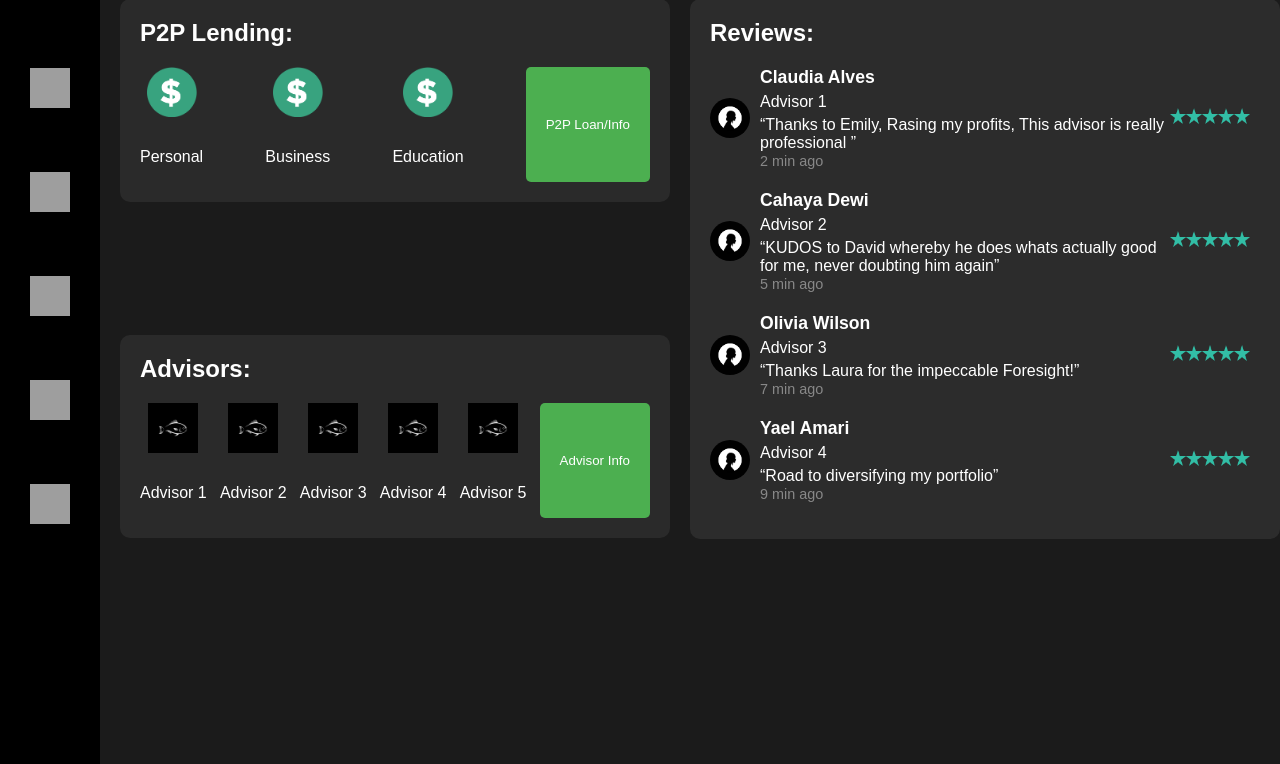
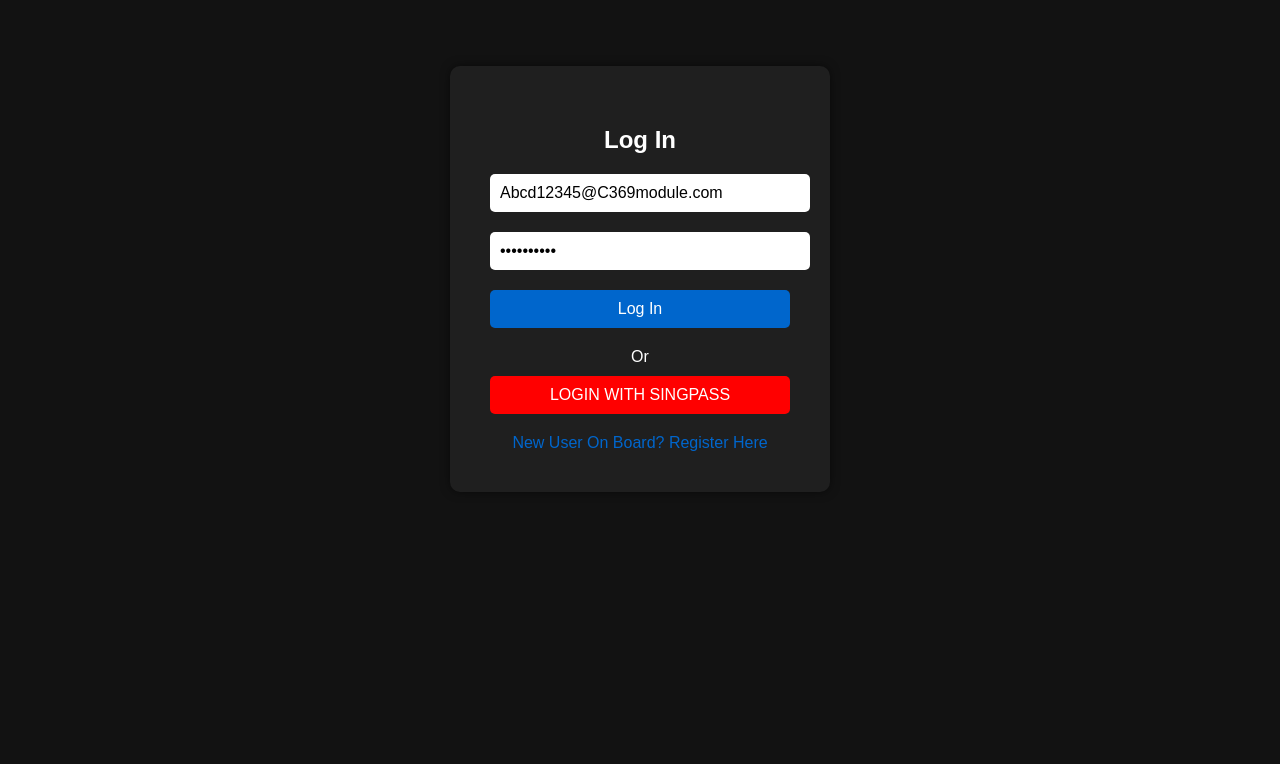
Before and after one commit to 23008079-Wayne/GA, a plain HTML site: page index.html in a window 1280 px wide. Shown: the part 121-885 px from the top of the page. After the commit the page ends 800 px from the top, so only its background shows below. Drawn offline with Linux system fonts and the light colour scheme; grey boxes are pictures that could not be loaded.

Commit message:
Changing of name

```diff
--- a/index.html
+++ b/index.html
@@ -3,154 +3,126 @@
 <head>
     <meta charset="UTF-8">
     <meta name="viewport" content="width=device-width, initial-scale=1.0">
-    <title class="glow">HomePage</title>
+    <title>Login Page</title>
     <link rel="stylesheet" href="styles.css">
-    <a href="contactus.html" class="contact-us"> Contact US </a>
+    <script>
+        function redirectToIndex(event) {
+            event.preventDefault(); // Prevent form submission
+            window.location.href = "index.html"; // Redirect to index.html
+        }
+
+        function showRegistrationAlert(event) {
+            event.preventDefault(); // Prevent default link behavior
+            alert("A registration email has been sent to your email.");
+        }
+
+        function redirectToScanner() {
+            window.location.href = "scanner.html"; // Redirect to scanner.html
+        }
+    </script>
+    <style>
+        body {
+            margin: 0;
+            padding: 0;
+            font-family: Arial, sans-serif;
+            background-color: #121212;
+            color: white;
+            display: flex;
+            justify-content: center;
+            align-items: center;
+            height: 100vh;
+        }
+
+        .login-container {
+            display: flex;
+            justify-content: center;
+            align-items: center;
+            width: 100%;
+            height: 100%;
+        }
+
+        .login-box {
+            background-color: #1f1f1f;
+            padding: 40px;
+            border-radius: 10px;
+            box-shadow: 0 0 10px rgba(0, 0, 0, 0.5);
+            text-align: center;
+            width: 300px;
+        }
+
+        h2 {
+            margin-bottom: 20px;
+        }
+
+        .textbox {
+            margin-bottom: 20px;
+        }
+
+        .textbox input {
+            width: 100%;
+            padding: 10px;
+            border: none;
+            border-radius: 5px;
+            outline: none;
+            font-size: 16px;
+        }
+
+        .btn, .singpass-btn {
+            width: 100%;
+            padding: 10px;
+            border: none;
+            border-radius: 5px;
+            font-size: 16px;
+            cursor: pointer;
+        }
+
+        .btn {
+            background-color: #0066cc;
+            color: white;
+        }
+
+        .singpass-btn {
+            background-color: #ff0000;
+            color: white;
+            margin-top: 10px;
+        }
+
+        .login-options {
+            margin: 20px 0;
+        }
+
+        .register-link a {
+            color: #0066cc;
+            text-decoration: none;
+        }
+
+        .register-link a:hover {
+            text-decoration: underline;
+        }
+
+    </style>
 </head>
 <body>
-    <div class="sidebar">
-        <div class="logo">
-            <img src="E-Wave.png" alt="Logo">
-        </div>
-        <nav>
-            <ul>
-                <li><a href="index.html"><img src="https://d2gg9evh47fn9z.cloudfront.net/800px_COLOURBOX5559065.jpg"
-                     alt="HomePage"></a></li>
-                <li><a href="wealthmanagementgraph.html"><img src="https://png.pngtree.com/png-vector/20190801/ourlarge/pngtree-vector-graph-icon-png-image_1638753.jpg"
-                    alt="Graph"></a></li>
-                <li><a href="wealthmanagementnotif.html"><img src="https://png.pngtree.com/png-vector/20190321/ourmid/pngtree-vector-notification-icon-png-image_855007.jpg"
-                    alt="Notification"></a></li>
-                <li><a href="wealthmanagementwallet.html"><img src="https://static.vecteezy.com/system/resources/previews/000/575/709/non_2x/credit-card-icon-vector.jpg"
-                    alt="Wallet"></a></li>
-                <li><a href="wealthmanagementsetting.html"><img src="https://i.pinimg.com/736x/73/f9/c2/73f9c2b31c29ec635c35a4b6915aefc3.jpg"
-                    alt="Settings"></a></li>
-            </ul>
-        </nav>
-    </div>
-
-    <div class="main-content">
-        <header>
-            <div class="header-title">
-                <h1>HomePage</h1>
-            </div>
-        </header>
-        <section class="p2p-lending">
-            <h2>P2P Lending:</h2>
-            <div class="lenders">
-                <div class="lender">
-                    <img src="dollar.png" alt="Lender A">
-                    <p>Personal</p>
+    <div class="login-container">
+        <div class="login-box">
+            <h2>Log In</h2>
+            <form onsubmit="redirectToIndex(event)">
+                <div class="textbox">
+                    <input type="text" placeholder="Username" name="username" value="Abcd12345@C369module.com">
                 </div>
-                <div class="lender">
-                    <img src="dollar.png" alt="Lender B">
-                    <p>Business</p>
+                <div class="textbox">
+                    <input type="password" placeholder="Password" name="password" value="1234567890">
                 </div>
-                <div class="lender">
-                    <img src="dollar.png" alt="Lender C">
-                    <p>Education</p>
+                <button type="submit" class="btn">Log In</button>
+                <div class="login-options">
+                    <span>Or</span>
+                    <button type="button" class="singpass-btn" onclick="redirectToScanner()">LOGIN WITH SINGPASS</button>
                 </div>
-                <button id='apply' class="btn">P2P Loan/Info</button>
-
-                <script>
-                    document.getElementById('apply').addEventListener('click', function() {
-                        window.location.href = 'p2plending.html';
-                    });
-                </script>
-            </div>
-        </section>
-        <br>
-        <br>
-        <br>
-        <br>
-        <br>
-        <br>
-        <section class="products">
-            <h2>Advisors:</h2>
-            <div class="product-list">
-                <div class="product">
-                    <img src="product.jpg" alt="Product A">
-                    <p>Advisor 1</p>
+                <div class="register-link">
+                    <a href="#" onclick="showRegistrationAlert(event)">New User On Board? Register Here</a>
                 </div>
-                <div class="product">
-                    <img src="product.jpg" alt="Product B">
-                    <p>Advisor 2</p>
-                </div>
-                <div class="product">
-                    <img src="product.jpg" alt="Product C">
-                    <p>Advisor 3</p>
-                </div>
-                <div class="product">
-                    <img src="product.jpg" alt="Product D">
-                    <p>Advisor 4</p>
-                </div>
-                <div class="product">
-                    <img src="product.jpg" alt="Product E">
-                    <p>Advisor 5</p>
-                </div>
-                <button id='view' class="btn">Advisor Info</button>
-
-                <script>
-                    document.getElementById('view').addEventListener('click', function() {
-                        window.location.href = 'wealthmanagementadvisor.html';
-                    });
-                </script>
-            </div>
-        </section>
-    </div>
-    <div class="reviews">
-        <h2>Reviews:</h2>
-        <div class="review-list">
-            <div class="review">
-                <img src="user.jpg" alt="User 1">
-                <div class="review-details">
-                    <h3>Claudia Alves</h3>
-                    <p>Advisor 1</p>
-                    <p>“Thanks to Emily, Rasing my profits, This advisor is really professional ”</p>
-                    <span>2 min ago</span>
-                </div>
-                <div class="review-rating">
-                    <img src="stars.png" alt="5 stars">
-                </div>
-            </div>
-            <div class="review">
-                <img src="user.jpg" alt="User 2">
-                <div class="review-details">
-                    <h3>Cahaya Dewi</h3>
-                    <p>Advisor 2</p>
-                    <p>“KUDOS to David whereby he does whats actually good for me, never doubting him again”</p>
-                    <span>5 min ago</span>
-                </div>
-                <div class="review-rating">
-                    <img src="stars.png" alt="5 stars">
-                </div>
-            </div>
-            <div class="review">
-                <img src="user.jpg" alt="User 3">
-                <div class="review-details">
-                    <h3>Olivia Wilson</h3>
-                    <p>Advisor 3</p>
-                    <p>“Thanks Laura for the impeccable Foresight!”</p>
-                    <span>7 min ago</span>
-                </div>
-                <div class="review-rating">
-                    <img src="stars.png" alt="5 stars">
-                </div>
-            </div>
-            <div class="review">
-                <img src="user.jpg" alt="User 4">
-                <div class="review-details">
-                    <h3>Yael Amari</h3>
-                    <p>Advisor 4</p>
-                    <p>“Road to diversifying my portfolio”</p>
-                    <span>9 min ago</span>
-                </div>
-                <div class="review-rating">
-                    <img src="stars.png" alt="5 stars">
-                </div>
-            </div>
+            </form>
         </div>
     </div>
-
 </body>
-
 </html>
```
Also changed, not shown: applyadvi.html (+1 -1 lines), contactus.html (+1 -1 lines), homepage.html (added, +156 -0 lines), p2plending.html (+1 -1 lines), scanner.html (added, +70 -0 lines), transachist.html (+1 -1 lines), wealthmanagementadvisor.html (+1 -1 lines), wealthmanagementgraph.html (+1 -1 lines), wealthmanagementnotif.html (+1 -1 lines), wealthmanagementsetting.html (+1 -1 lines), wealthmanagementwallet.html (+1 -1 lines).
